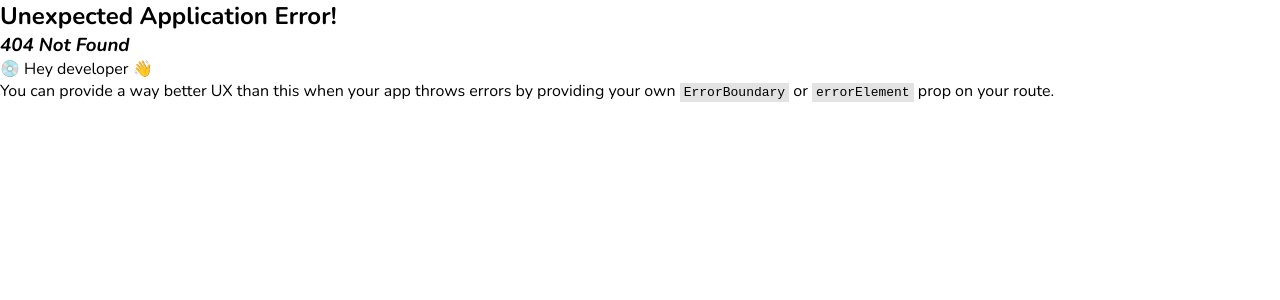
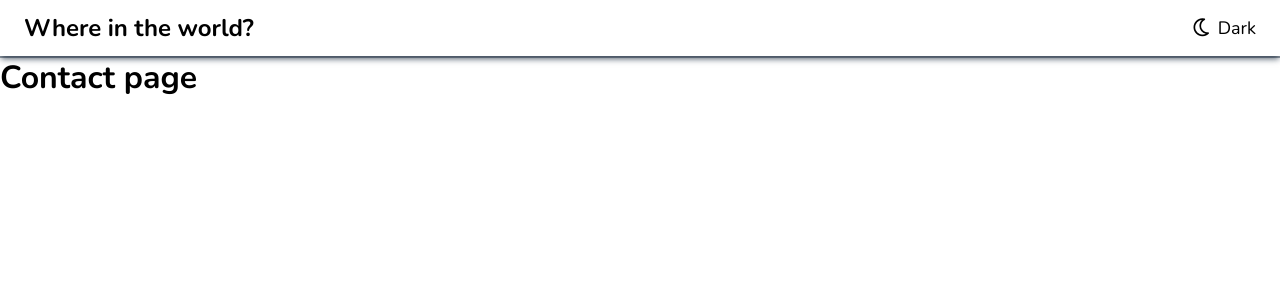
Before and after one commit to NishuSingh-12/Countries-API-Project-React, a React (Vite) app: page /contact in a window 1280 px wide. Before the commit this address had no page. Shown: the top 300 px of the page. Built offline with nearby package versions, Linux system fonts and the light colour scheme.

Commit message:
add Home component for better routing

```diff
--- a/App.jsx
+++ b/App.jsx
@@ -1,20 +1,17 @@
-import { useState } from "react";
+
+import { Outlet } from "react-router-dom";
 import "./App.css";
-import CountryCardList from "./components/CountryCardList";
-import DropDownMenu from "./components/DropDownMenu";
 import Header from "./components/Header";
-import SearchBar from "./components/SearchBar";
+
+
 
 export default function App() {
-      const [query,setQuery] = useState("")
+
   return (
     <>
-      <Header />
-      <div className="searchbar-and-dropmenu-container">
-        <SearchBar setQuery={setQuery}/>
-        <DropDownMenu />
-      </div>
-    <CountryCardList query={query}/>
+    <Header/>
+    <Outlet/>
+
     </>
   );
 }
--- /dev/null
+++ b/components/Home.jsx
@@ -0,0 +1,18 @@
+import { useState } from "react";
+import CountryCardList from "./CountryCardList";
+import DropDownMenu from "./DropDownMenu";
+import SearchBar from "./SearchBar";
+
+
+export default function Home() {
+    const [query,setQuery] = useState("")
+  return (
+    <>
+          <div className="searchbar-and-dropmenu-container">
+            <SearchBar setQuery={setQuery}/>
+            <DropDownMenu />
+          </div>
+        <CountryCardList query={query}/>
+    </>
+  )
+}
```
Also changed, not shown: index.jsx (+18 -6 lines).
